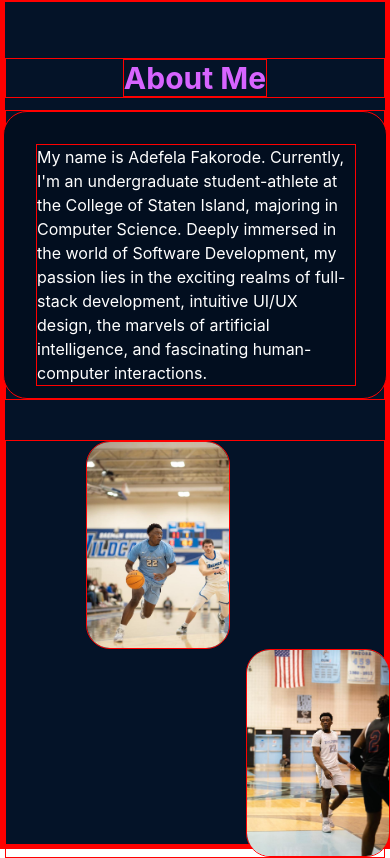
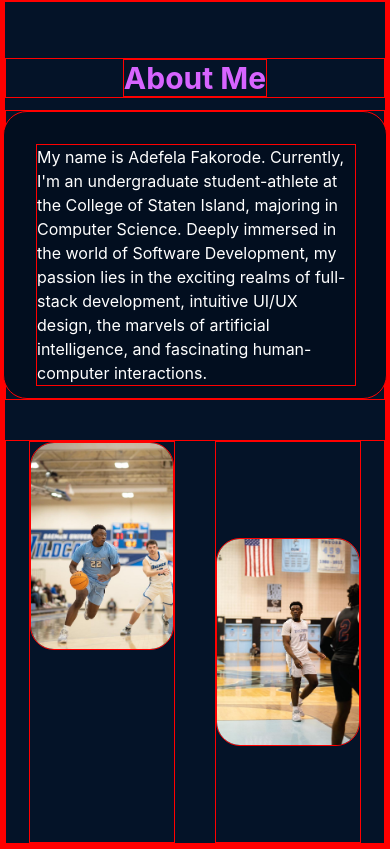
Before and after one commit to AdefelaFakorode/Adefela, a React (Vite) app: page / in a window 390 px wide. Shown: the part 847-1705 px from the top of the page. Built offline with nearby package versions, Linux system fonts and the light colour scheme.

Commit message:
working on mobile resp of about pg

```diff
--- a/src/components/About.jsx
+++ b/src/components/About.jsx
@@ -1,36 +1,40 @@
-import React from 'react'
-import BBP1 from "../assets/BBP1.jpg"
-import BBP2 from "../assets/BBP2.jpg"
+import React from "react";
+import BBP1 from "../assets/BBP1.jpg";
+import BBP2 from "../assets/BBP2.jpg";
 
 const About = () => {
   return (
     <div name="about" className="w-full h-screen bg-primary ">
       {/*About text*/}
-      <div className='flex justify-center text-primaryTextColor font-bold text-3xl mb-3 mt-14'>
+      <div className="flex justify-center text-primaryTextColor font-bold text-3xl mb-3 mt-14">
         <h1>About Me</h1>
       </div>
 
       {/*Card*/}
-      <div className='flex justify-center'>
-      <div className=' w-96 h-72 rounded-3xl  bg-secondary'>
-        <p className='m-8 text-white w-80'>
-        My name is Adefela Fakorode. Currently, I'm an undergraduate student-athlete at the College of Staten Island,
-        majoring in Computer Science. Deeply immersed in the world of Software Development, my passion lies in the exciting
-        realms of full-stack development, intuitive UI/UX design, the marvels of artificial intelligence, and fascinating
-        human-computer interactions.
-
-        </p>
+      <div className="flex justify-center">
+        <div className=" w-96 h-72 rounded-3xl  bg-secondary">
+          <p className="m-8 text-white w-80">
+            My name is Adefela Fakorode. Currently, I'm an undergraduate
+            student-athlete at the College of Staten Island, majoring in
+            Computer Science. Deeply immersed in the world of Software
+            Development, my passion lies in the exciting realms of full-stack
+            development, intuitive UI/UX design, the marvels of artificial
+            intelligence, and fascinating human-computer interactions.
+          </p>
         </div>
       </div>
 
-      <div className='flex-col justify-center space-x-60 mt-10'>
-        {/*Images*/}
-      <img src={BBP1} alt="bbp1" className='w-36 h-52 rounded-3xl ml-20' />
-      <img src={BBP2} alt="bbp2" className='w-36 h-52 rounded-3xl' />
+      {/*Images*/}
+      <div className="mt-10 flex justify-center space-x-10">
+        <div className="flex">
+        <img src={BBP1} alt="bbp1" className="w-36 h-52 rounded-3xl" />
+        </div>
+        <div>
+        <img src={BBP2} alt="bbp2" className="w-36 h-52 rounded-3xl my-24" />
+        </div>
       </div>
+    </div>
+  );
+};
 
-    </div>
-  )
-}
-
-export default About
+export default About;
```
